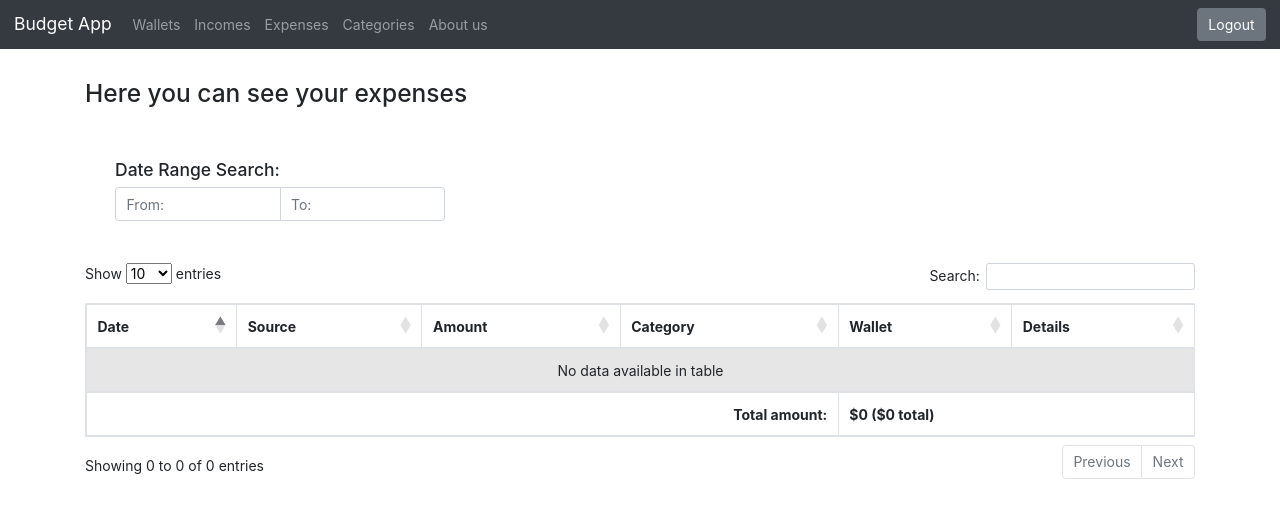
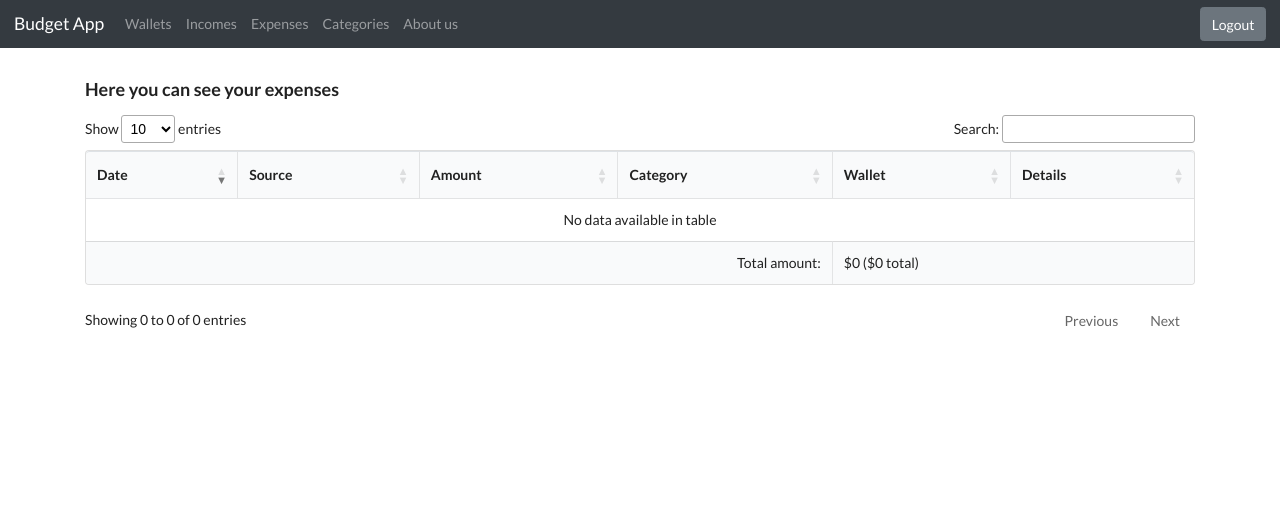
Before and after one commit to mivchal333/Wallet-App, a Django app: page /wallet/expense/ in a window 1280 px wide. Shown: the top 518 px of the page. Run offline with Django 3.2, Linux system fonts and the light colour scheme; the visitor is signed in with stand-in values (Sample User, id 1); data that the repository does not hold is empty; some libraries are stand-ins or nearby versions.

Commit message:
Revert "Bartek"

```diff
--- a/wallet/templates/wallet/base.html
+++ b/wallet/templates/wallet/base.html
@@ -5,6 +5,7 @@
     <title>Home Budget App</title>
     <meta name="viewport" content="width=device-width, initial-scale=1">
     {% load static %}
+
     <link rel="stylesheet" type="text/css" href="{% static 'wallet/style.css' %}">
 
     <link rel="stylesheet" href="https://maxcdn.bootstrapcdn.com/bootstrap/4.4.1/css/bootstrap.min.css">
@@ -15,25 +16,25 @@
     <meta charset="utf-8">
     <meta name="viewport" content="width=device-width, initial-scale=1, shrink-to-fit=no">
     <!-- semantic UI -->
-    <link rel="stylesheet" type='text/css' href="https://cdnjs.cloudflare.com/ajax/libs/semantic-ui/2.2.14/semantic.min.css">
+    <link rel="stylesheet" type='text/css'
+          href="https://cdnjs.cloudflare.com/ajax/libs/semantic-ui/2.2.14/semantic.min.css">
     <!--Chart js-->
-    <script src="https://cdnjs.cloudflare.com/ajax/libs/Chart.js/2.8.0/Chart.min.js" integrity="sha256-Uv9BNBucvCPipKQ2NS9wYpJmi8DTOEfTA/nH2aoJALw=" crossorigin="anonymous"></script>
-    <link rel="stylesheet" href="https://cdnjs.cloudflare.com/ajax/libs/Chart.js/2.8.0/Chart.min.css" integrity="sha256-aa0xaJgmK/X74WM224KMQeNQC2xYKwlAt08oZqjeF0E=" crossorigin="anonymous" />
+    <script src="https://cdnjs.cloudflare.com/ajax/libs/Chart.js/2.8.0/Chart.min.js"
+            integrity="sha256-Uv9BNBucvCPipKQ2NS9wYpJmi8DTOEfTA/nH2aoJALw=" crossorigin="anonymous"></script>
+    <link rel="stylesheet" href="https://cdnjs.cloudflare.com/ajax/libs/Chart.js/2.8.0/Chart.min.css"
+          integrity="sha256-aa0xaJgmK/X74WM224KMQeNQC2xYKwlAt08oZqjeF0E=" crossorigin="anonymous"/>
     <!-- jQuery -->
     <script src="https://code.jquery.com/jquery-3.3.1.min.js"></script>
+    <link rel="icon" href="https://img.icons8.com/cotton/64/000000/wallet--v3.png"/>
+
+    <!-- DataTables -->
     <script src="https://code.jquery.com/jquery-3.5.1.js"></script>
-    <link rel="icon" href="https://img.icons8.com/cotton/64/000000/wallet--v3.png"/>
-    <!-- DataTables -->
     <script src="https://cdn.datatables.net/1.10.21/js/jquery.dataTables.min.js"></script>
-    <script src="https://cdn.datatables.net/1.10.21/js/dataTables.bootstrap4.min.js"></script>
-    <link  rel="stylesheet" href="https://cdnjs.cloudflare.com/ajax/libs/twitter-bootstrap/4.1.3/css/bootstrap.css" />
-    <link  rel="stylesheet" href="https://cdn.datatables.net/1.10.21/css/dataTables.bootstrap4.min.css" />
+    <script src="https://cdn.datatables.net/1.10.21/js/dataTables.semanticui.min.js"></script>
+    <script src="https://cdnjs.cloudflare.com/ajax/libs/semantic-ui/2.3.1/semantic.min.js"></script>
+    <link rel="stylesheet" href="https://cdn.datatables.net/1.10.21/css/dataTables.semanticui.min.css ">
 
-    <script src="https://cdnjs.cloudflare.com/ajax/libs/bootstrap-datepicker/1.9.0/js/bootstrap-datepicker.min.js"></script>
-    <link  rel="stylesheet" href="https://cdnjs.cloudflare.com/ajax/libs/bootstrap-datepicker/1.9.0/css/bootstrap-datepicker.standalone.min.css" />
-    <script src="https://cdnjs.cloudflare.com/ajax/libs/moment.js/2.24.0/moment.min.js"></script>
-
-
+    <script src="//cdnjs.cloudflare.com/ajax/libs/moment.js/2.18.1/moment.js"></script>
 
 </head>
 <body>
--- a/wallet/templates/wallet/expense/expenseList.html
+++ b/wallet/templates/wallet/expense/expenseList.html
@@ -1,78 +1,50 @@
 {% extends "wallet/base.html" %}
+
 
 
 {% block scripts %}
     <script>
     $(document).ready(function() {
-        $('.input-daterange1 input').each(function() {
-        $(this).datepicker('clearDates');
-    });
         // DataTable
-        var oTable = $('#table_expense').DataTable({
-            "footerCallback": function (row, data, start, end, display) {
+        var table = $('#table_expense').DataTable({
+        "footerCallback": function ( row, data, start, end, display ) {
             var api = this.api(), data;
             // Remove the formatting to get integer data for summation
-                var intVal = function (i) {
+            var intVal = function ( i ) {
                 return typeof i === 'string' ?
-                        i.replace(/[\$,]/g, '') * 1 :
+                    i.replace(/[\$,]/g, '')*1 :
                     typeof i === 'number' ?
                         i : 0;
             };
             // Total over all pages
             total = api
-                    .column(2)
+                .column( 2 )
                 .data()
-                    .reduce(function (a, b) {
+                .reduce( function (a, b) {
                     return intVal(a) + intVal(b);
-                    }, 0);
+                }, 0 );
             // Total over this page
             pageTotal = api
-                    .column(2, {page: 'current'})
+                .column(2, { page: 'current'} )
                 .data()
-                    .reduce(function (a, b) {
+                .reduce( function (a, b) {
                     return intVal(a) + intVal(b);
-                    }, 0);
+                }, 0 );
             // Update footer
-                $(api.column(4).footer()).html(
-                    '$' + pageTotal + ' ($' + total + ' total)'
+            $( api.column( 4 ).footer() ).html(
+                '$'+pageTotal+' ($'+ total +' total)'
             );
         },
-        });
-        // Extend dataTables search
-        $.fn.dataTable.ext.search.push(function(settings, data, dataIndex) {
-            var min = $('#min-date-e').datepicker('getDate');
-            var max = $('#max-date-e').datepicker('getDate');
-            var createdAt = data[0] || 0; // Our date column in the table
-            if ((min == "" || max == "") || (moment(createdAt).isSameOrAfter(min) && moment(createdAt).isSameOrBefore(max))){
-                return true;
-            }
-        return false;
-        });
-        // Re-draw the table when the a date range filter changes
-        $('.date-range-filter').change(function() {
-            $('#table_expense').DataTable().draw();
+            "order": [[ 0, "desc" ]]
         });
     });
     </script>
 {% endblock scripts%}
 
-
 {% block content %}
     <h3>Here you can see your expenses</h3>
-    <div class="container">
-        <div class="col-md-4 pull-right">
-        </br>
-        <h5>Date Range Search:</h5>
-            <div class="input-group input-daterange1">
-                <input class="form-control date-range-filter" data-date-format="dd-mm-yyyy" id="min-date-e" placeholder="From:" type="text">
-                <input class="form-control date-range-filter" data-date-format="dd-mm-yyyy" id="max-date-e" placeholder="To:" type="text">
-            </div>
-        </div>
-    </div>
-    </br>
-    </br>
-
-        <table id="table_expense"  class="table table-striped table-bordered" style="width:100%">
+    <div>
+        <table id="table_expense" class="ui celled table">
             <thead>
                 <tr>
                     <th>Date</th>
@@ -86,7 +58,7 @@
             <tbody>
             {% for expense in expenseList %}
                 <tr>
-                    <td>{{ expense.createdAt | date:"M d, Y"}}</td>
+                    <td>{{ expense.createdAt }}</td>
                     <td>{{ expense.name }}</td>
                     <td>${{ expense.amount }}</td>
                     <td>{{ expense.category.name }}</td>
@@ -102,5 +74,7 @@
             </tr>
             </tfoot>
         </table>
-
+    </div>
+    </div>
+    <br/>
 {% endblock content %}
```
Also changed, not shown: wallet/templates/wallet/income/incomeList.html (+13 -42 lines). Lines whose indentation alone changed are shown as unchanged.
